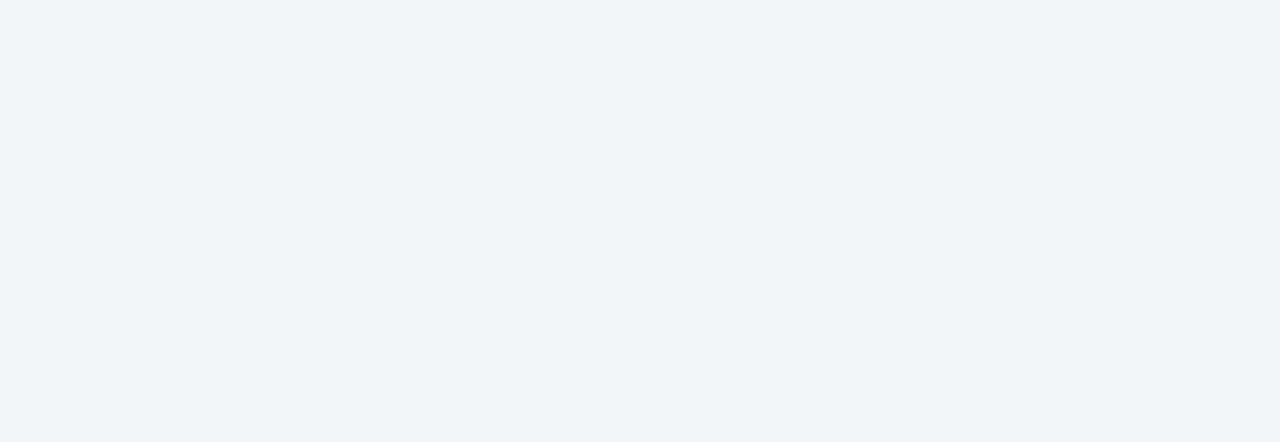
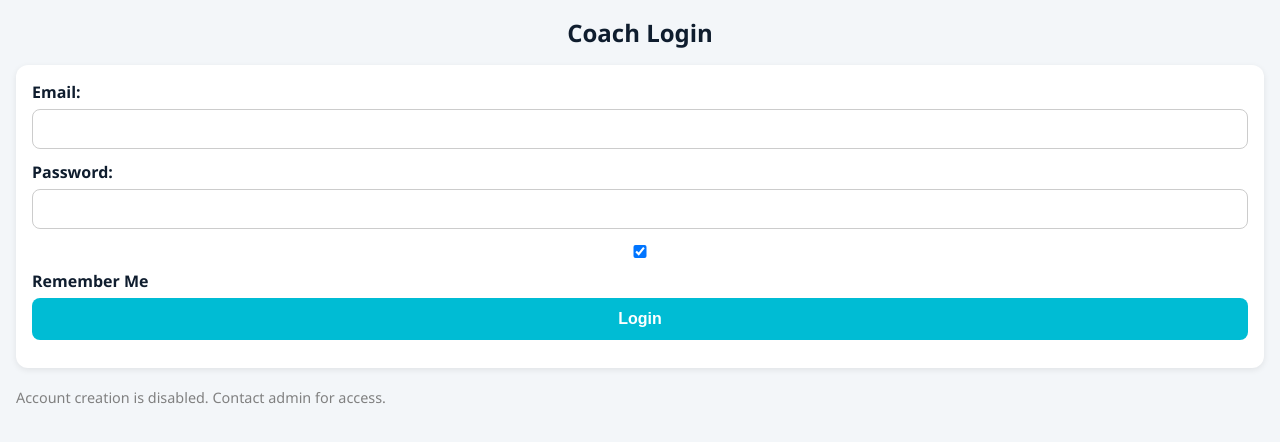
Before and after one commit to TheRichArcher/combine-stats-tracker, a React (Vite) app in the folder frontend/: page /login in a window 1280 px wide. Before the commit this address had no page. Shown: the top 442 px of the page. Built offline with nearby package versions, Linux system fonts and the light colour scheme.

Commit message:
Add Firebase Auth login, route protection, and coach info/logout UI

```diff
--- a/frontend/src/CoachDashboard.jsx
+++ b/frontend/src/CoachDashboard.jsx
@@ -1,6 +1,8 @@
 import React, { useState, useEffect, useMemo } from 'react';
 import './App.css'; // Reuse existing styles if applicable
 import { saveAs } from 'file-saver'; // Import file-saver
+import { signOut } from 'firebase/auth';
+import { auth } from './firebase';
 
 // Assuming API_BASE_URL is defined similarly or passed as prop/context
 // Use environment variable or hardcode temporarily if needed
@@ -35,7 +37,7 @@ const OFFICIAL_DEFAULT_WEIGHTS = {
   [DRILL_TYPES.CATCHING]: 15, // 15%
 };
 
-function CoachDashboard() {
+function CoachDashboard({ user }) {
   const [players, setPlayers] = useState([]);
   const [drillResults, setDrillResults] = useState({}); // Store results keyed by player ID
   const [customWeights, setCustomWeights] = useState(OFFICIAL_DEFAULT_WEIGHTS); // Use official defaults
@@ -215,12 +217,25 @@ function CoachDashboard() {
     saveAs(blob, filename);
   };
 
+  const handleLogout = async () => {
+    await signOut(auth);
+    window.location.href = '/login';
+  };
+
   // --- Render Logic ---
   if (loading) return <div>Loading Coach Dashboard...</div>;
   if (error) return <div className="message error">Error: {error}</div>;
 
   return (
     <div className="App container coach-dashboard"> {/* Add specific class */}
+      <div style={{ display: 'flex', justifyContent: 'flex-end', alignItems: 'center', gap: '1em', marginBottom: '1em' }}>
+        {user && (
+          <>
+            <span>Signed in as: {user.displayName || user.email}</span>
+            <button onClick={handleLogout}>Logout</button>
+          </>
+        )}
+      </div>
       <h1>Coach's Dashboard</h1>
       <p style={{ fontStyle: 'italic', color: 'red', border: '1px solid red', padding: '10px', marginBottom: '20px' }}>
         <strong>Coach View Only:</strong> Adjusting weights here recalculates scores <strong>locally</strong> for your view.
--- /dev/null
+++ b/frontend/src/Login.jsx
@@ -0,0 +1,54 @@
+import React, { useState } from 'react';
+import { useNavigate, Navigate } from 'react-router-dom';
+import { signInWithEmailAndPassword, setPersistence, browserLocalPersistence } from 'firebase/auth';
+import { auth } from './firebase';
+
+export default function Login({ user }) {
+  const [email, setEmail] = useState('');
+  const [password, setPassword] = useState('');
+  const [error, setError] = useState('');
+  const [remember, setRemember] = useState(true);
+  const [loading, setLoading] = useState(false);
+  const navigate = useNavigate();
+
+  if (user) return <Navigate to="/coaches" replace />;
+
+  const handleSubmit = async (e) => {
+    e.preventDefault();
+    setError('');
+    setLoading(true);
+    try {
+      await setPersistence(auth, remember ? browserLocalPersistence : undefined);
+      await signInWithEmailAndPassword(auth, email, password);
+      navigate('/coaches', { replace: true });
+    } catch (err) {
+      setError(err.message.replace('Firebase: ', ''));
+    } finally {
+      setLoading(false);
+    }
+  };
+
+  return (
+    <div className="login-container">
+      <h2>Coach Login</h2>
+      <form onSubmit={handleSubmit}>
+        <div>
+          <label>Email:</label>
+          <input type="email" value={email} onChange={e => setEmail(e.target.value)} required />
+        </div>
+        <div>
+          <label>Password:</label>
+          <input type="password" value={password} onChange={e => setPassword(e.target.value)} required />
+        </div>
+        <div>
+          <label>
+            <input type="checkbox" checked={remember} onChange={e => setRemember(e.target.checked)} /> Remember Me
+          </label>
+        </div>
+        <button type="submit" disabled={loading}>Login</button>
+        {error && <div className="error">{error}</div>}
+      </form>
+      <p style={{color: 'gray', fontSize: '0.9em'}}>Account creation is disabled. Contact admin for access.</p>
+    </div>
+  );
+}
--- /dev/null
+++ b/frontend/src/RequireAuth.jsx
@@ -0,0 +1,21 @@
+import React, { useEffect, useState } from 'react';
+import { onAuthStateChanged } from 'firebase/auth';
+import { Navigate } from 'react-router-dom';
+import { auth } from './firebase';
+
+export default function RequireAuth({ children }) {
+  const [user, setUser] = useState();
+  const [loading, setLoading] = useState(true);
+
+  useEffect(() => {
+    const unsubscribe = onAuthStateChanged(auth, (firebaseUser) => {
+      setUser(firebaseUser);
+      setLoading(false);
+    });
+    return unsubscribe;
+  }, []);
+
+  if (loading) return <div>Loading...</div>;
+  if (!user) return <Navigate to="/login" replace />;
+  return React.cloneElement(children, { user });
+}
--- /dev/null
+++ b/frontend/src/firebase.js
@@ -0,0 +1,19 @@
+import { initializeApp } from "firebase/app";
+import { getAnalytics } from "firebase/analytics";
+import { getAuth } from "firebase/auth";
+
+const firebaseConfig = {
+  apiKey: "AIzaSyDTgF4cCRxU0--Fi6nmHCiPqLFrA9aj-AU",
+  authDomain: "woo-combine.firebaseapp.com",
+  projectId: "woo-combine",
+  storageBucket: "woo-combine.appspot.com",
+  messagingSenderId: "94393411053",
+  appId: "1:94393411053:web:9441e7b38c1985e5c8564",
+  measurementId: "G-2M0VP9TQ35"
+};
+
+const app = initializeApp(firebaseConfig);
+const analytics = getAnalytics(app);
+const auth = getAuth(app);
+
+export { app, analytics, auth };
--- a/frontend/src/main.jsx
+++ b/frontend/src/main.jsx
@@ -3,6 +3,8 @@ import ReactDOM from 'react-dom/client';
 import { BrowserRouter as Router, Route, Routes } from 'react-router-dom';
 import App from './App';
 import CoachesView from './CoachDashboard';
+import Login from './Login';
+import RequireAuth from './RequireAuth';
 // import PlayerDetail from './components/PlayerDetail';
 // import UploadPlayers from './components/UploadPlayers';
 import './App.css';
@@ -20,7 +22,12 @@ ReactDOM.createRoot(document.getElementById('root')).render(
     <Router>
       <Routes>
         <Route path="/" element={<App />} />
-        <Route path="/coaches" element={<CoachesView />} />
+        <Route path="/login" element={<Login />} />
+        <Route path="/coaches" element={
+          <RequireAuth>
+            <CoachesView />
+          </RequireAuth>
+        } />
         {/* Remove routes for components handled within App.jsx */}
         {/* <Route path="/players/:playerId" element={<PlayerDetail />} /> */}
         {/* <Route path="/upload-players" element={<UploadPlayers />} /> */}
```
